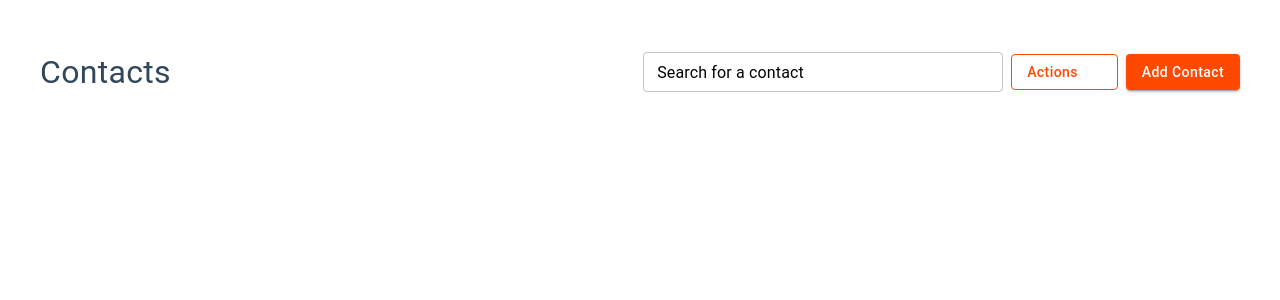
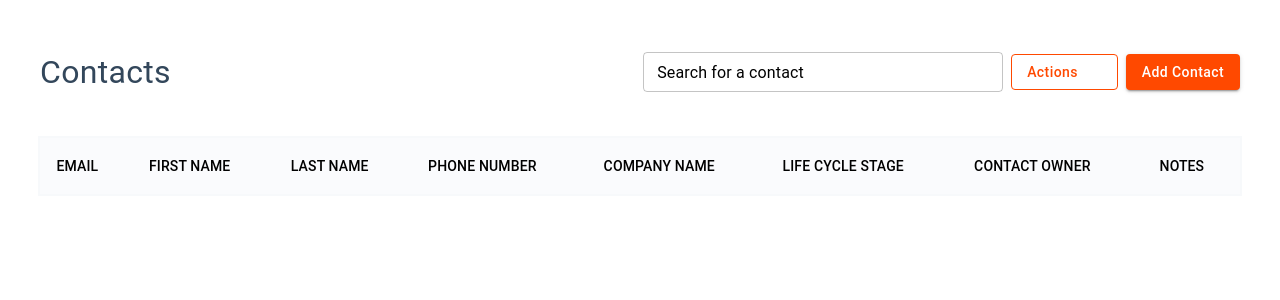
Before and after one commit to kennethcxv/crm, a React (Vite) app: page /contact-list in a window 1280 px wide. Shown: the top 300 px of the page. Built offline with nearby package versions, Linux system fonts and the light colour scheme; some icons are missing.

Commit message:
Finished SCRUM-11 by adding the contact list layout

```diff
--- a/src/main.jsx
+++ b/src/main.jsx
@@ -20,10 +20,13 @@ import CreateContactListForm from "./pages/CreateContactListForm.jsx";
 const theme = createTheme({
   palette: {
     primary: { main: "#ff4900", contrastText: "#FFFFFF" }, // CTA orange
-    secondary: { main: "#33475B", secondary:"#f6f5fa" }, // slate
+    secondary: { main: "#33475B", secondary: "#f6f5fa" }, // slate
     neutral: { main: "#000000" },
     text: { primary: "#ff4900", secondary: "#000000" },
-    background: { primary:"#ff4900", default: "#FFFFFF", paper: "#FFFFFF" },
+    textLinks: { primary: "#59A0D6" },
+    tableBackground: { primary: "#FAFBFD" },
+    tableBorder: { primary: "#F7F9FB" },
+    background: { primary: "#ff4900", default: "#FFFFFF", paper: "#FFFFFF" },
     divider: "#E5E7EB",
   },
   components: {
--- a/src/pages/ContactList.jsx
+++ b/src/pages/ContactList.jsx
@@ -2,7 +2,14 @@ import { Box, Button, Stack, TextField, Typography } from "@mui/material";
 import KeyboardArrowDownIcon from "@mui/icons-material/KeyboardArrowDown";
 import CreateContactListForm from "./CreateContactListForm";
 import { useState } from "react";
-
+import {
+  Table,
+  TableBody,
+  TableCell,
+  TableContainer,
+  TableHead,
+  TableRow,
+} from "@mui/material";
 // Steps
 // We want to make it so when the user clicks on Add Contact
 // On the right hand side a panel opens up and shows the form. On the form we can fill out the information
@@ -71,19 +78,70 @@ const ContactList = () => {
           />
         </Stack>
       </Stack>
+      <TableContainer sx={{ display: "flex", justifyContent: "center" }}>
+        <Table
+          sx={{
+            border: 2,
+            borderColor: "tableBorder.primary",
+            width: "94%",
+            mt: 5,
+            bgcolor: "tableBackground.primary",
+          }}
+        >
+          <TableHead>
+            <TableRow>
+              <TableCell sx={{ color: "text.secondary" }}>EMAIL</TableCell>
+              <TableCell sx={{ color: "text.secondary" }}>FIRST NAME</TableCell>
+              <TableCell sx={{ color: "text.secondary" }}>LAST NAME</TableCell>
+              <TableCell sx={{ color: "text.secondary" }}>
+                PHONE NUMBER
+              </TableCell>
+              <TableCell sx={{ color: "text.secondary" }}>
+                COMPANY NAME
+              </TableCell>
+              <TableCell sx={{ color: "text.secondary" }}>
+                LIFE CYCLE STAGE
+              </TableCell>
+              <TableCell sx={{ color: "text.secondary" }}>
+                CONTACT OWNER
+              </TableCell>
+              <TableCell sx={{ color: "text.secondary" }}>NOTES</TableCell>
+            </TableRow>
+          </TableHead>
+          <TableBody sx={{ bgcolor: "background.default" }}>
             {inputsArr.map((items) => {
               return (
-          <>
-            <p>{items.email}
+                <TableRow>
+                  <TableCell sx={{ color: "textLinks.primary" }}>
+                    {items.email}
+                  </TableCell>
+                  <TableCell sx={{ color: "textLinks.primary" }}>
                     {items.firstName}
+                  </TableCell>
+                  <TableCell sx={{ color: "textLinks.primary" }}>
                     {items.lastName}
+                  </TableCell>
+                  <TableCell sx={{ color: "textLinks.primary" }}>
                     {items.phoneNumber}
+                  </TableCell>
+                  <TableCell sx={{ color: "textLinks.primary" }}>
                     {items.companyName}
+                  </TableCell>
+                  <TableCell sx={{ color: "textLinks.primary" }}>
                     {items.lifeCycleStage}
-            {items.contactOwner}</p>
-          </>
+                  </TableCell>
+                  <TableCell sx={{ color: "textLinks.primary" }}>
+                    {items.contactOwner}
+                  </TableCell>
+                  <TableCell sx={{ color: "textLinks.primary" }}>
+                    {items.notes}
+                  </TableCell>
+                </TableRow>
               );
             })}
+          </TableBody>
+        </Table>
+      </TableContainer>
     </Box>
   );
 };
--- a/src/pages/CreateContactListForm.jsx
+++ b/src/pages/CreateContactListForm.jsx
@@ -8,7 +8,7 @@ import {
   IconButton,
 } from "@mui/material";
 import { useState } from "react";
-import CloseOutlinedIcon from '@mui/icons-material/CloseOutlined';
+import CloseOutlinedIcon from "@mui/icons-material/CloseOutlined";
 
 // We make an input state vaiable for each then push it into the array and show it
 
@@ -20,8 +20,9 @@ import CloseOutlinedIcon from '@mui/icons-material/CloseOutlined';
 // Step 1: We create a state variable since we are changing the UI
 // Step 2: We
 
-const CreateContactListForm = ({open, onClose, onAddContact}) => {
-  const initialInputs = { // we set it to initial inputs so we can clear the inputs after being used
+const CreateContactListForm = ({ open, onClose, onAddContact }) => {
+  const initialInputs = {
+    // we set it to initial inputs so we can clear the inputs after being used
     email: "",
     firstName: "",
     lastName: "",
@@ -29,17 +30,18 @@ const CreateContactListForm = ({open, onClose, onAddContact}) => {
     companyName: "",
     lifeCycleStage: "",
     contactOwner: "",
-    notes:"",
+    notes: "",
   };
 
   const [inputs, setInputs] = useState(initialInputs);
-  const [inputValidation,setInputValidation] = useState({ // State Variable that holds each input with a bool
+  const [inputValidation, setInputValidation] = useState({
+    // State Variable that holds each input with a bool
     email: false,
-    firstName:false,
-    lastName:false,
-    companyName:false,
-    contactOwner:false,
-  })
+    firstName: false,
+    lastName: false,
+    companyName: false,
+    contactOwner: false,
+  });
 
   const textStyling = {
     textAlign: "left",
@@ -63,15 +65,16 @@ const handleSubmit = (e) => {
   };
 
   const handleInputValidation = () => {
-    let newErrors = { // We create an Object that has the
+    let newErrors = {
+      // We create an Object that has the
       email: inputs.email === "",
       firstName: inputs.firstName === "",
       lastName: inputs.lastName === "",
       companyName: inputs.companyName === "",
       contactOwner: inputs.contactOwner === "",
-    }
+    };
 
-    setInputValidation(newErrors)
+    setInputValidation(newErrors);
 
     if (
       newErrors.email ||
@@ -83,7 +86,7 @@ if (
       return false;
     }
     return true;
-  }
+  };
 
   return (
     //Anchor is a prop which controls the direction the sidebar opens
@@ -97,16 +100,21 @@ return true;
         {/* We are assigning isDrawerOpen called open */}
         {/* Everything in here is the drawer content */}
         <Box>
-          <Box pt={2} pb={2} sx={{ display:"flex", justifyContent:"space-between", backgroundColor: "primary.main" }}>
+          <Box
+            pt={2}
+            pb={2}
+            sx={{
+              display: "flex",
+              justifyContent: "space-between",
+              backgroundColor: "primary.main",
+            }}
+          >
             <Typography sx={{ px: 5 }} variant="h6" color="white">
               Create Contact
             </Typography>
-            <IconButton sx={{mr:4}} onClick={onClose}>
+            <IconButton sx={{ mr: 4 }} onClick={onClose}>
               <CloseOutlinedIcon />
             </IconButton>
-
-
-
           </Box>
           <Stack
             sx={{
@@ -121,7 +129,7 @@ return true;
                 fontWeight: 600,
                 justifyContent: "right",
                 direction: "row",
-                mr:3,
+                mr: 3,
               }}
             >
               Edit this form
@@ -140,7 +148,6 @@ return true;
                   type="email"
                   error={inputValidation.email}
                   helperText={inputValidation.email ? "Email is required" : ""}
-
                   onChange={(e) =>
                     setInputs({ ...inputs, email: e.target.value })
                   }
@@ -154,7 +161,9 @@ return true;
                   sx={TextFieldStyling}
                   value={inputs.firstName}
                   error={inputValidation.firstName}
-                  helperText={inputValidation.firstName ? "First Name is required" : ""}
+                  helperText={
+                    inputValidation.firstName ? "First Name is required" : ""
+                  }
                   onChange={(e) =>
                     setInputs({ ...inputs, firstName: e.target.value })
                   }
@@ -168,8 +177,9 @@ return true;
                   sx={TextFieldStyling}
                   value={inputs.lastName}
                   error={inputValidation.lastName}
-                  helperText={inputValidation.lastName ? "Last Name is required" : ""}
-
+                  helperText={
+                    inputValidation.lastName ? "Last Name is required" : ""
+                  }
                   onChange={(e) =>
                     setInputs({ ...inputs, lastName: e.target.value })
                   }
@@ -183,7 +193,6 @@ return true;
                   type="tel"
                   sx={TextFieldStyling}
                   value={inputs.phoneNumber}
-
                   onChange={(e) =>
                     setInputs({ ...inputs, phoneNumber: e.target.value })
                   }
@@ -197,8 +206,11 @@ return true;
                   sx={TextFieldStyling}
                   value={inputs.companyName}
                   error={inputValidation.companyName}
-  helperText={inputValidation.companyName ? "Company Name is required" : ""}
-
+                  helperText={
+                    inputValidation.companyName
+                      ? "Company Name is required"
+                      : ""
+                  }
                   onChange={(e) =>
                     setInputs({ ...inputs, companyName: e.target.value })
                   }
@@ -211,7 +223,6 @@ return true;
                   variant="outlined"
                   sx={TextFieldStyling}
                   value={inputs.lifeCycleStage}
-
                   onChange={(e) =>
                     setInputs({ ...inputs, lifeCycleStage: e.target.value })
                   }
@@ -225,8 +236,11 @@ return true;
                   sx={TextFieldStyling}
                   value={inputs.contactOwner}
                   error={inputValidation.contactOwner}
-  helperText={inputValidation.contactOwner ? "Contact Owner is required" : ""}
-
+                  helperText={
+                    inputValidation.contactOwner
+                      ? "Contact Owner is required"
+                      : ""
+                  }
                   onChange={(e) =>
                     setInputs({ ...inputs, contactOwner: e.target.value })
                   }
@@ -244,10 +258,22 @@ return true;
                   }
                 />
               </Stack>
-              <Button sx={{my:5, mr:3, backgroundColor:"primary.main", color:"primary.contrastText"}} variant="contained" type="submit">Create Contact</Button>
-              <Button sx={{my:5}} onClick={onClose} variant="outlined">Cancel</Button>
+              <Button
+                sx={{
+                  my: 5,
+                  mr: 3,
+                  backgroundColor: "primary.main",
+                  color: "primary.contrastText",
+                }}
+                variant="contained"
+                type="submit"
+              >
+                Create Contact
+              </Button>
+              <Button sx={{ my: 5 }} onClick={onClose} variant="outlined">
+                Cancel
+              </Button>
             </form>
-
           </Box>
         </Box>
       </Drawer>
```
Lines whose indentation alone changed are shown as unchanged.
